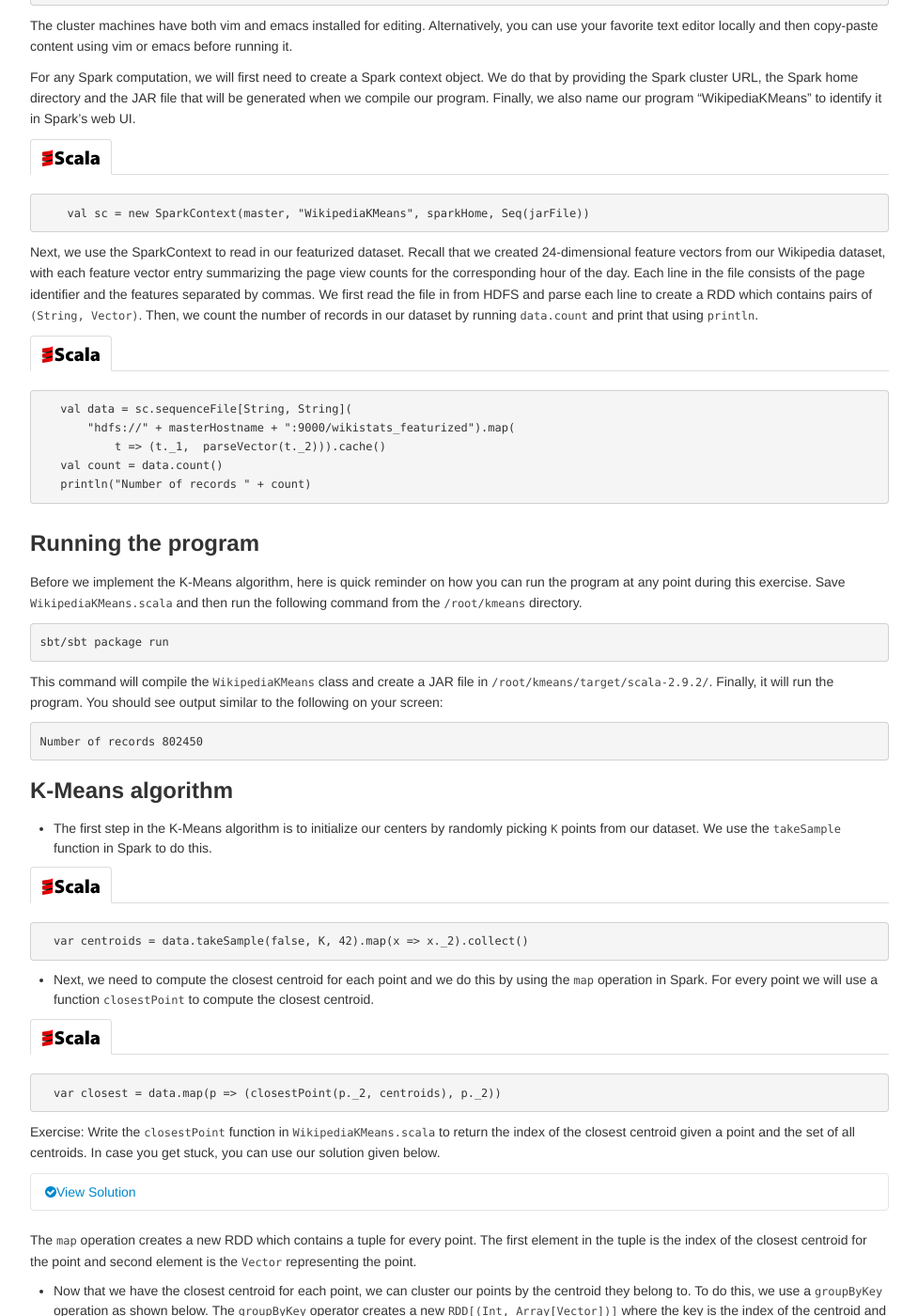
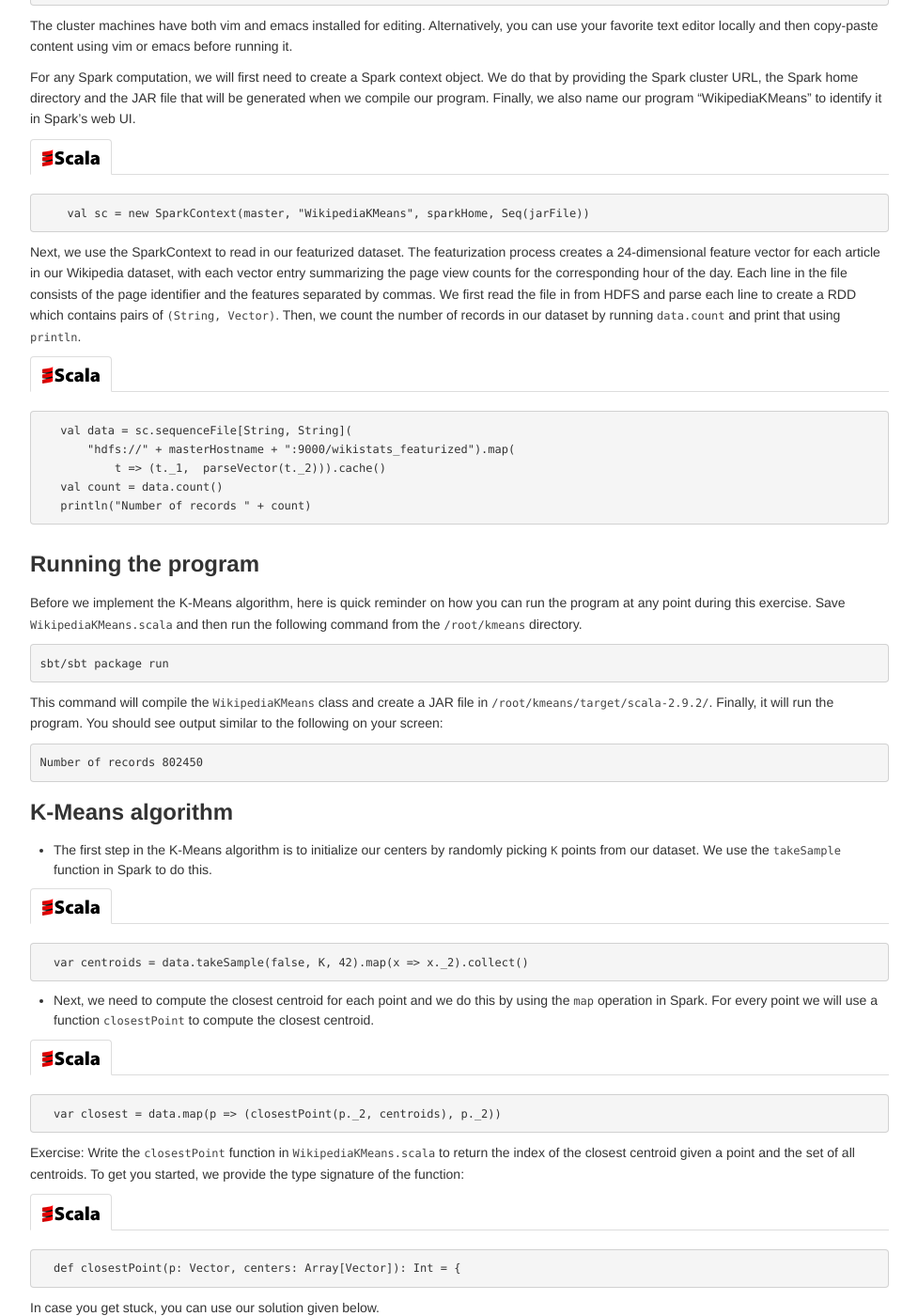
Before and after one commit to databricks/spark-training, a Jekyll site: the page built from strata_2013/index.md, in a window 1280 px wide and 1400 px high, scrolled down 18665 px. Shown: the whole window at 94% size, without its empty margins (151-1128 px from the left). Built offline with Jekyll 4.4.1, drawn with Linux system fonts in a browser that asks for light colours; some of the changed text lies outside the part shown.

Commit message:
Some small changes to KMeans text

```diff
--- a/strata_2013/index.md
+++ b/strata_2013/index.md
@@ -1251,7 +1251,7 @@ For any Spark computation, we will first need to create a Spark context object.
 </div>
 </div>
 
-Next, we use the SparkContext to read in our featurized dataset. Recall that we created 24-dimensional feature vectors from our Wikipedia dataset, with each feature vector entry summarizing the page view counts for the corresponding hour of the day. Each line in the file consists of the page identifier and the features separated by commas. We first read the file in from HDFS and parse each line to create a RDD which contains pairs of `(String, Vector)`. Then, we count the number of records in our dataset by running `data.count` and print that using `println`.
+Next, we use the SparkContext to read in our featurized dataset. The featurization process creates a 24-dimensional feature vector for each article in our Wikipedia dataset, with each vector entry summarizing the page view counts for the corresponding hour of the day. Each line in the file consists of the page identifier and the features separated by commas. We first read the file in from HDFS and parse each line to create a RDD which contains pairs of `(String, Vector)`. Then, we count the number of records in our dataset by running `data.count` and print that using `println`.
 
 <div class="codetabs">
 <div data-lang="scala" markdown="1">
@@ -1299,7 +1299,17 @@ Number of records 802450
 </div>
 </div>
 
-Exercise: Write the `closestPoint` function in `WikipediaKMeans.scala` to return the index of the closest centroid given a point and the set of all centroids. In case you get stuck, you can use our solution given below.
+Exercise: Write the `closestPoint` function in `WikipediaKMeans.scala` to return the index of the closest centroid given a point and the set of all centroids. To get you started, we provide the type signature of the function:
+
+  <div class="codetabs">
+  <div data-lang="scala" markdown="1">
+~~~
+  def closestPoint(p: Vector, centers: Array[Vector]): Int = {
+~~~
+  </div>
+  </div>
+
+In case you get stuck, you can use our solution given below.
 
   <div class="solution" markdown="1">
      def closestPoint(p: Vector, centers: Array[Vector]): Int = {
@@ -1409,7 +1419,7 @@ Finished iteration (delta = 0.025900765093161377)
       }
     </div>
 
-- You can save `WikipediaKMeans.scala` and run your program now. If everything goes well your algorithm will converge after some iterations and your final output should have clusters similar to the following output. Recall that our feature vector consisted of the number of times a page was visited in every hour of the day. We can see that pages are clustered together by language indicating that they are accessed during the same hours of the day.
+- You can save `WikipediaKMeans.scala` and run your program now. If everything goes well your algorithm will converge after some iterations and your final output should have clusters similar to the following output. Recall that our feature vector consisted of the number of times a page was visited in every hour of the day. We can see that pages are clustered together by _language_ indicating that they are accessed during the same hours of the day.
 
 <pre class="nocode">
 ja %E6%AD%8C%E8%97%A4%E9%81%94%E5%A4%AB
```
